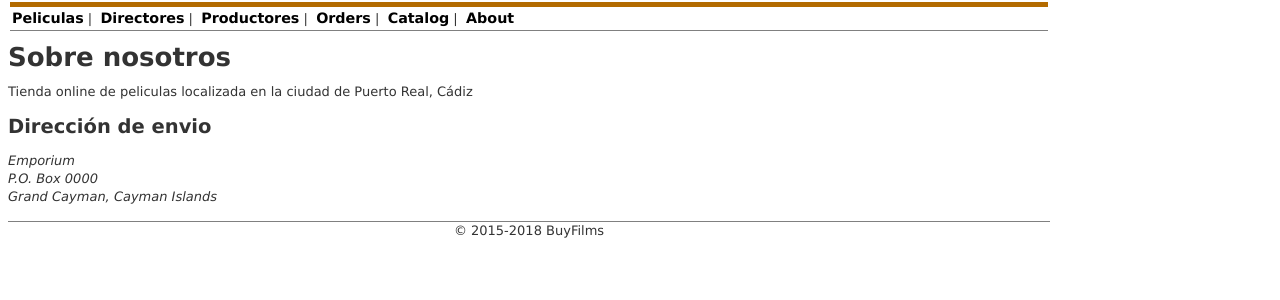
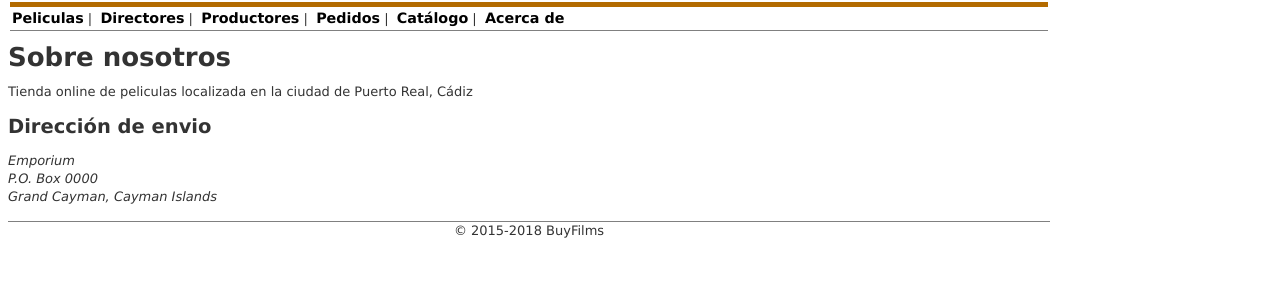
Before and after one commit to patriciouca/eshop2, a Rails app: page / in a window 1280 px wide. Shown: the part 62-362 px from the top of the page. Run offline with Rails 7, Linux system fonts and the light colour scheme; style sheets or scripts are compiled from the project's sources; parts of the project's set-up code (start-up, migrations or seed data) failed here and were passed over; some libraries are stand-ins or nearby versions.

Commit message:
Add files via upload

```diff
--- a/app/views/layouts/application.html.erb
+++ b/app/views/layouts/application.html.erb
@@ -4,7 +4,7 @@
   <title><%= @page_title || 'Miniemporium' %></title>
   <%= stylesheet_link_tag 'application', media: 'all', 'data-turbolinks-track' => true %>
   <%= javascript_include_tag 'application', 'data-turbolinks-track' => true %>
-  <%= csrf_meta_tags %>
+
 </head>
 <body>
   <div id="header">
@@ -18,9 +18,9 @@
       <li><a href="/admin/movie">Peliculas</a>&nbsp;|&nbsp;</li>
       <li><a href="/admin/director">Directores</a>&nbsp;|&nbsp;</li>
       <li><a href="/admin/producer">Productores</a>&nbsp;|&nbsp;</li>
-      <li><a href="/admin/order">Orders</a>&nbsp;|&nbsp;</li>
-      <li><a href="/">Catalog</a>&nbsp;|&nbsp;</li>
-      <li><a href="/about">About</a>&nbsp;</li>
+      <li><a href="/admin/order">Pedidos</a>&nbsp;|&nbsp;</li>
+      <li><a href="/">Catálogo</a>&nbsp;|&nbsp;</li>
+      <li><a href="/about">Acerca de</a>&nbsp;</li>
     </ul>
   </div>
 
```
